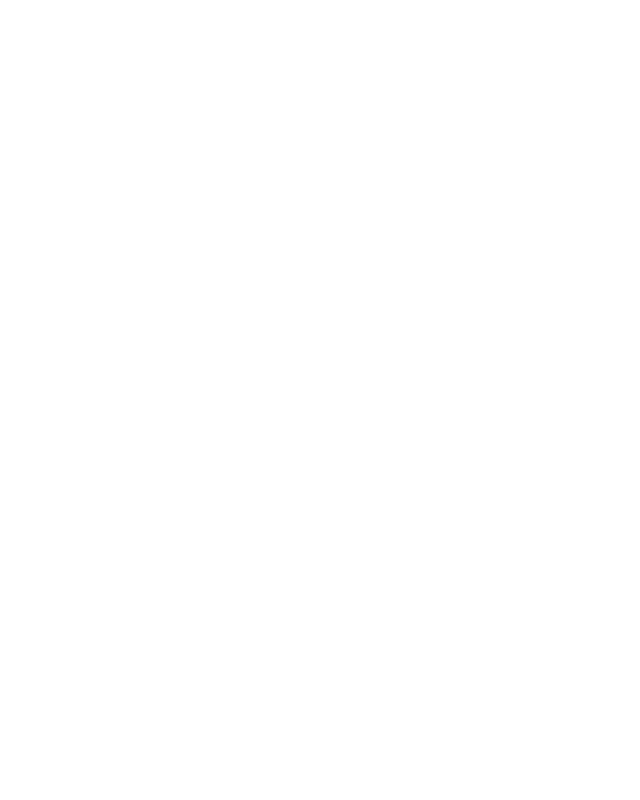
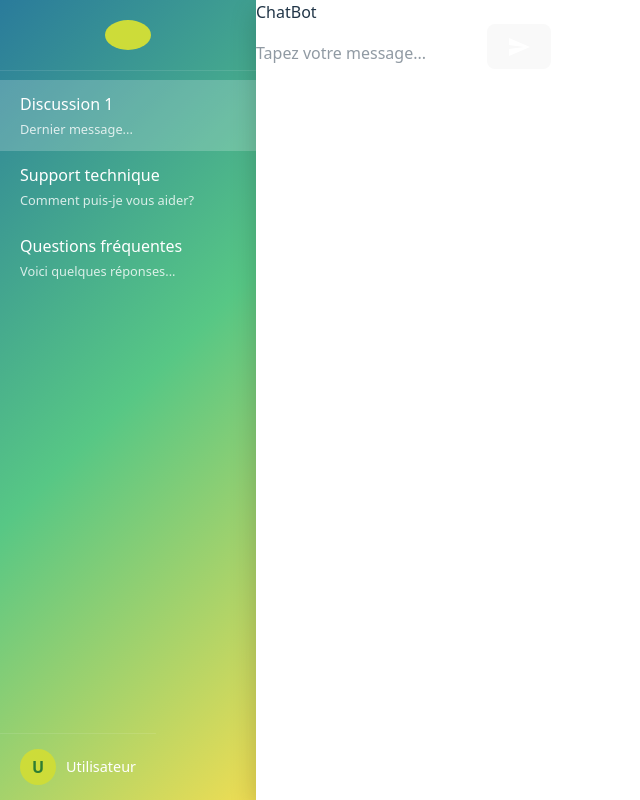
Before and after one commit to Rojonantenaina-RAK/messaging, a React (Vite) app: page /chatbot in a window 1280 px wide. Shown: the whole page, without its empty margins (0-640 px from the left). Built offline with nearby package versions, Linux system fonts and the light colour scheme.

Commit message:
interface chatbot base

```diff
--- /dev/null
+++ b/src/chatbot/chatbot.css
@@ -0,0 +1,8 @@
+.chatbot-page {
+  height: 100vh;
+  display: flex;
+  justify-content: center;
+  align-items: center;
+  /* background: linear-gradient(135deg, #4CAF50 0%, #CDDC39 100%); */
+  background-color: #fff;
+}
--- a/src/chatbot/chatbot.js
+++ /dev/null
@@ -1,10 +0,0 @@
-function Chatbot(){
-
- return(
-    <div>
-
-    </div>
- );
-}
-
-export default Chatbot
--- /dev/null
+++ b/src/chatbot/chatbot.jsx
@@ -0,0 +1,51 @@
+import { useState, useRef, useEffect } from "react";
+import ChatContainer from "./chatcontainer";
+import Header from "./header";
+import MessageList from "./messagelist";
+import MessageInput from "./messageinput";
+import LoadingIndicator from "./loadingindicator";
+import SideBar from "./sidebar";
+import "./chatbot.css";
+
+const ChatBot = () => {
+  const [messages, setMessages] = useState([]);
+  const [isLoading, setIsLoading] = useState(false);
+  const messagesEndRef = useRef(null);
+
+  // Fonction pour envoyer un message
+  const handleSendMessage = async (message) => {
+    const newMessage = { text: message, sender: "user" };
+    setMessages((prev) => [...prev, newMessage]);
+    setIsLoading(true);
+
+    // Simuler une réponse de l'IA
+    setTimeout(() => {
+      const aiResponse = {
+        text: "Je suis une réponse simulée de l'IA. Dans une vraie application, je serais générée par un modèle d'IA.",
+        sender: "bot",
+      };
+      setMessages((prev) => [...prev, aiResponse]);
+      setIsLoading(false);
+    }, 1500);
+  };
+
+  // Auto-scroll
+  useEffect(() => {
+    messagesEndRef.current?.scrollIntoView({ behavior: "smooth" });
+  }, [messages]);
+
+  return (
+    <div className="chatbot-page">
+      <SideBar />
+      <ChatContainer>
+        <Header title="ChatBot" />
+        <MessageList messages={messages} isLoading={isLoading} />
+        {isLoading && <LoadingIndicator />}
+        <div ref={messagesEndRef} />
+        <MessageInput onSendMessage={handleSendMessage} />
+      </ChatContainer>
+    </div>
+  );
+};
+
+export default ChatBot;
--- /dev/null
+++ b/src/chatbot/chatcontainer.css
@@ -0,0 +1,11 @@
+.chat-container {
+    right: 0;
+    position: fixed;
+    width: 80%;
+    height: 100vh;
+    background-color: #fff;
+    box-shadow: 0 10px 25px rgba(0, 0, 0, 0.2);
+    display: flex;
+    flex-direction: column;
+    overflow-y: scroll;
+  }
--- /dev/null
+++ b/src/chatbot/chatcontainer.jsx
@@ -0,0 +1,7 @@
+import "./chatcontainer.css";
+
+const ChatContainer = ({ children }) => {
+  return <div className="chat-container">{children}</div>;
+};
+
+export default ChatContainer;
--- /dev/null
+++ b/src/chatbot/header.jsx
@@ -0,0 +1,11 @@
+//import "./Header.css";
+
+const Header = ({ title }) => {
+  return (
+    <div className="chat-header">
+      <h2>{title}</h2>
+    </div>
+  );
+};
+
+export default Header;
--- /dev/null
+++ b/src/chatbot/loadingindicator.jsx
@@ -0,0 +1,13 @@
+//import "./LoadingIndicator.css";
+
+const LoadingIndicator = () => {
+  return (
+    <div className="loading-indicator">
+      <div className="dot"></div>
+      <div className="dot"></div>
+      <div className="dot"></div>
+    </div>
+  );
+};
+
+export default LoadingIndicator;
--- /dev/null
+++ b/src/chatbot/messageinput.jsx
@@ -0,0 +1,33 @@
+import { useState } from "react";
+//import "./MessageInput.css";
+
+const MessageInput = ({ onSendMessage }) => {
+  const [message, setMessage] = useState("");
+
+  const handleSubmit = (e) => {
+    e.preventDefault();
+    if (message.trim()) {
+      onSendMessage(message);
+      setMessage("");
+    }
+  };
+
+  return (
+    <form onSubmit={handleSubmit} className="message-input-container">
+      <input
+        type="text"
+        value={message}
+        onChange={(e) => setMessage(e.target.value)}
+        placeholder="Tapez votre message..."
+        className="message-input"
+      />
+      <button type="submit" className="send-button">
+        <svg viewBox="0 0 24 24" width="24" height="24">
+          <path fill="white" d="M2,21L23,12L2,3V10L17,12L2,14V21Z" />
+        </svg>
+      </button>
+    </form>
+  );
+};
+
+export default MessageInput;
--- /dev/null
+++ b/src/chatbot/messagelist.jsx
@@ -0,0 +1,15 @@
+//import "./MessageList.css";
+
+const MessageList = ({ messages, isLoading }) => {
+  return (
+    <div className="message-list">
+      {messages.map((message, index) => (
+        <div key={index} className={`message ${message.sender}`}>
+          {message.text}
+        </div>
+      ))}
+    </div>
+  );
+};
+
+export default MessageList;
--- /dev/null
+++ b/src/chatbot/sidebar.css
@@ -0,0 +1,107 @@
+.sidebar {
+    left: 0;
+    position: fixed;
+    width: 20%;
+    height: 100vh;
+    background: linear-gradient(135deg, rgba(42, 123, 155, 1), rgba(87, 199, 133, 1), rgba(239, 221, 83, 1));
+    color: white;
+    display: flex;
+    flex-direction: column;
+    box-shadow: 2px 0 10px rgba(0, 0, 0, 0.1);
+  }
+
+  .sidebar-header {
+    top: 0;
+    position: fixed;
+    width: 20%;
+    height: auto;
+    padding: 20px;
+    display: flex;
+    justify-content: space-between;
+    align-items: center;
+    justify-content: center;
+    border-bottom: 1px solid rgba(255, 255, 255, 0.1);
+  }
+
+  .new-chat-button {
+    background-color: #CDDC39;
+    border: none;
+    color: #2E7D32;
+    width: 30px;
+    height: 30px;
+    border-radius: 50%;
+    font-size: 1.2rem;
+    cursor: pointer;
+    display: flex;
+    align-items: center;
+    justify-content: center;
+    transition: transform 0.2s;
+  }
+
+  .new-chat-button:hover {
+    transform: scale(1.1);
+  }
+
+  .conversation-list {
+    top: 10%;
+    width: 20%;
+    height: 80vh;
+    position: fixed;
+    overflow-y: auto;
+  }
+
+  .conversation-item {
+    padding: 12px 20px;
+    cursor: pointer;
+    transition: background-color 0.2s;
+  }
+
+  .conversation-item:hover {
+    background-color: rgba(255, 255, 255, 0.1);
+  }
+
+  .conversation-item.active {
+    background-color: rgba(255, 255, 255, 0.2);
+  }
+
+  .conversation-title {
+    font-weight: 500;
+    margin-bottom: 4px;
+  }
+
+  .conversation-preview {
+    font-size: 0.8rem;
+    opacity: 0.8;
+    white-space: nowrap;
+    overflow: hidden;
+    text-overflow: ellipsis;
+  }
+
+  .sidebar-footer {
+    position: fixed;
+    bottom: 0;
+    padding: 15px 20px;
+    border-top: 1px solid rgba(255, 255, 255, 0.1);
+  }
+
+  .user-profile {
+    display: flex;
+    align-items: center;
+    gap: 10px;
+  }
+
+  .avatar {
+    width: 36px;
+    height: 36px;
+    background-color: #CDDC39;
+    color: #2E7D32;
+    border-radius: 50%;
+    display: flex;
+    align-items: center;
+    justify-content: center;
+    font-weight: bold;
+  }
+
+  .user-name {
+    font-size: 0.9rem;
+  }
--- /dev/null
+++ b/src/chatbot/sidebar.jsx
@@ -0,0 +1,73 @@
+import { useState } from "react";
+import "./sidebar.css";
+
+const Sidebar = ({ onConversationSelect, onNewConversation }) => {
+  const [conversations, setConversations] = useState([
+    { id: 1, title: "Discussion 1", preview: "Dernier message..." },
+    {
+      id: 2,
+      title: "Support technique",
+      preview: "Comment puis-je vous aider?",
+    },
+    {
+      id: 3,
+      title: "Questions fréquentes",
+      preview: "Voici quelques réponses...",
+    },
+  ]);
+  const [activeConversation, setActiveConversation] = useState(1);
+
+  const handleNewConversation = () => {
+    const newId =
+      conversations.length > 0
+        ? Math.max(...conversations.map((c) => c.id)) + 1
+        : 1;
+    const newConversation = {
+      id: newId,
+      title: `Nouvelle discussion ${newId}`,
+      preview: "Démarrer une nouvelle conversation...",
+    };
+    setConversations([newConversation, ...conversations]);
+    setActiveConversation(newId);
+    onNewConversation(newId);
+  };
+
+  const handleSelect = (id) => {
+    setActiveConversation(id);
+    onConversationSelect(id);
+  };
+
+  return (
+    <div className="sidebar">
+      <div className="sidebar-header">
+        <button className="new-chat-button" onClick={handleNewConversation}>
+          <i className="fas fa-comment-medical"></i>
+        </button>
+      </div>
+
+      <div className="conversation-list">
+        {conversations.map((conv) => (
+          <div
+            key={conv.id}
+            className={`conversation-item ${
+              activeConversation === conv.id ? "active" : ""
+            }`}
+            onClick={() => handleSelect(conv.id)}
+          >
+            <div className="conversation-title">{conv.title}</div>
+            <div className="conversation-preview">{conv.preview}</div>
+          </div>
+        ))}
+      </div>
+
+      <div className="sidebar-footer">
+        <div className="user-profile">
+          <div className="avatar">U</div>
+          <div className="user-name">Utilisateur</div>
+        </div>
+      </div>
+    </div>
+  );
+};
+
+export default Sidebar;
```
Also changed, not shown: src/App.jsx (+6 -7 lines).
